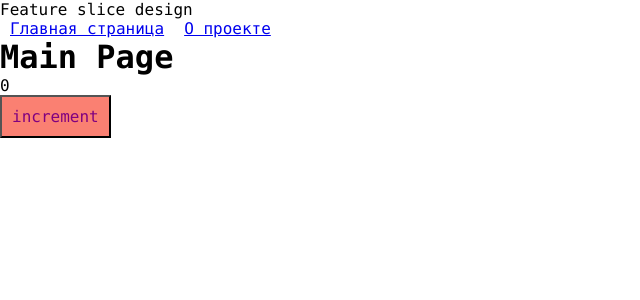
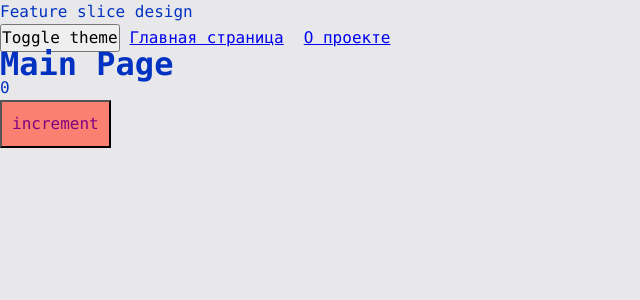
Before and after one commit to Bogagree/advanced_frontend, a React app: page / in a window 1280 px wide. Shown: the top 300 px of the page, without its empty margins (0-640 px from the left). Built offline with nearby package versions, Linux system fonts and the light colour scheme.

Commit message:
feat: add theme context and hook useTheme.ts

```diff
--- a/src/App.tsx
+++ b/src/App.tsx
@@ -1,17 +1,21 @@
-import React, {Suspense, useState} from 'react';
+import React, {Suspense} from 'react';
 import {Link, Route, Routes} from 'react-router-dom';
 import {Counter} from './components/Counter';
 import './styles/index.scss'
 import {AboutPageAsync} from './pages/AboutPage/AboutPage.async';
 import {MainPageAsync} from './pages/MainPage/MainPage.async';
-
+import {useTheme} from './theme/useTheme';
 
 
 export const App = () => {
-    const [theme, setThem] = useState()
+
+    const {theme, toggleTheme} = useTheme()
+
     return (
-        <div className="app">
+        <div className={`app ${theme}`}>
             <div>Feature slice design</div>
+
+            <button onClick={toggleTheme}>Toggle theme</button>
 
             <Link to={'/'} style={{margin: 10}}>Главная страница</Link>
             <Link to={'/about'} style={{margin: 10}}>О проекте</Link>
--- a/src/index.tsx
+++ b/src/index.tsx
@@ -2,10 +2,13 @@
 import {render} from 'react-dom'
 import {App} from './App';
 import {BrowserRouter} from 'react-router-dom';
+import ThemeProvider from './theme/ThemeProvider';
 
 render(
     <BrowserRouter>
-        <App/>
+        <ThemeProvider>
+            <App/>
+        </ThemeProvider>
     </BrowserRouter>,
     document.getElementById('root')
 )
--- a/src/styles/index.scss
+++ b/src/styles/index.scss
@@ -4,8 +4,7 @@
 @import 'thems/dark';
 
 .app {
-  font-family: var(--font-family-main);
-  font-size: var(--font-size-m);
+  font: var(--font-m);
 
   background: var(--bg-color);
   color: var(--primary-color);
--- a/src/styles/variables/global.scss
+++ b/src/styles/variables/global.scss
@@ -7,6 +7,5 @@
 
   --font-size-l: 24px;
   --font-line-l: 32px;
-  --font-m: var(--font-size-l) / var(--font-line-l) var(--font-family-main);
-
+  --font-l: var(--font-size-l) / var(--font-line-l) var(--font-family-main);
 }
--- /dev/null
+++ b/src/theme/ThemeContext.ts
@@ -0,0 +1,15 @@
+import {createContext} from 'react';
+
+export enum Theme {
+    LIGHT = 'light',
+    DARK = 'dark'
+}
+
+export interface ThemeContextProps {
+    theme?: Theme;
+    setTheme?: (theme: Theme) => void
+}
+
+export const ThemeContext = createContext<ThemeContextProps>({})
+
+export const LOCAL_STORAGE_THEME_KEY = 'theme'
--- /dev/null
+++ b/src/theme/ThemeProvider.tsx
@@ -0,0 +1,22 @@
+import {LOCAL_STORAGE_THEME_KEY, Theme, ThemeContext} from './ThemeContext';
+import {FC, useMemo, useState} from 'react';
+
+const defaultTheme = localStorage.getItem(LOCAL_STORAGE_THEME_KEY) as Theme || Theme.LIGHT
+
+const ThemeProvider:FC = ({children}) => {
+
+    const [theme, setTheme] = useState<Theme>(defaultTheme);
+
+    const defaultProps = useMemo(() => ({
+        theme: theme,
+        setTheme: setTheme
+    }), [theme])
+
+    return (
+        <ThemeContext.Provider value={defaultProps}>
+            {children}
+        </ThemeContext.Provider>
+    )
+}
+
+export default ThemeProvider;
--- /dev/null
+++ b/src/theme/useTheme.ts
@@ -0,0 +1,20 @@
+import {LOCAL_STORAGE_THEME_KEY, Theme, ThemeContext} from './ThemeContext';
+import {useContext} from 'react';
+
+interface UseThemeResult {
+    toggleTheme: () => void
+    theme: Theme
+}
+
+export function useTheme(): UseThemeResult{
+
+    const {theme, setTheme} = useContext(ThemeContext)
+
+    const toggleTheme = () => {
+        const newTheme = theme === Theme.LIGHT ? Theme.DARK : Theme.LIGHT
+        setTheme(newTheme)
+        localStorage.setItem(LOCAL_STORAGE_THEME_KEY, newTheme)
+    }
+
+    return {theme, toggleTheme}
+}
```
